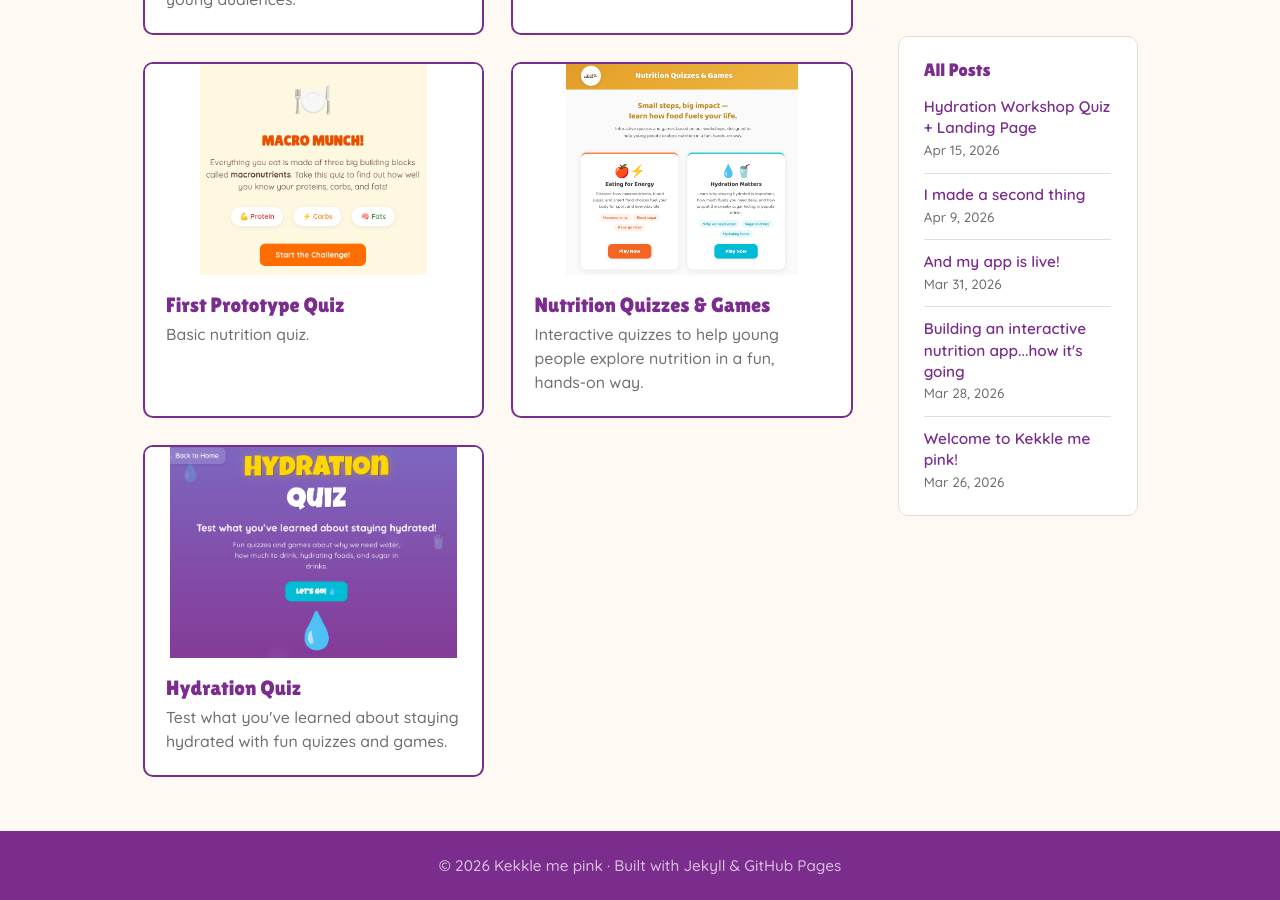
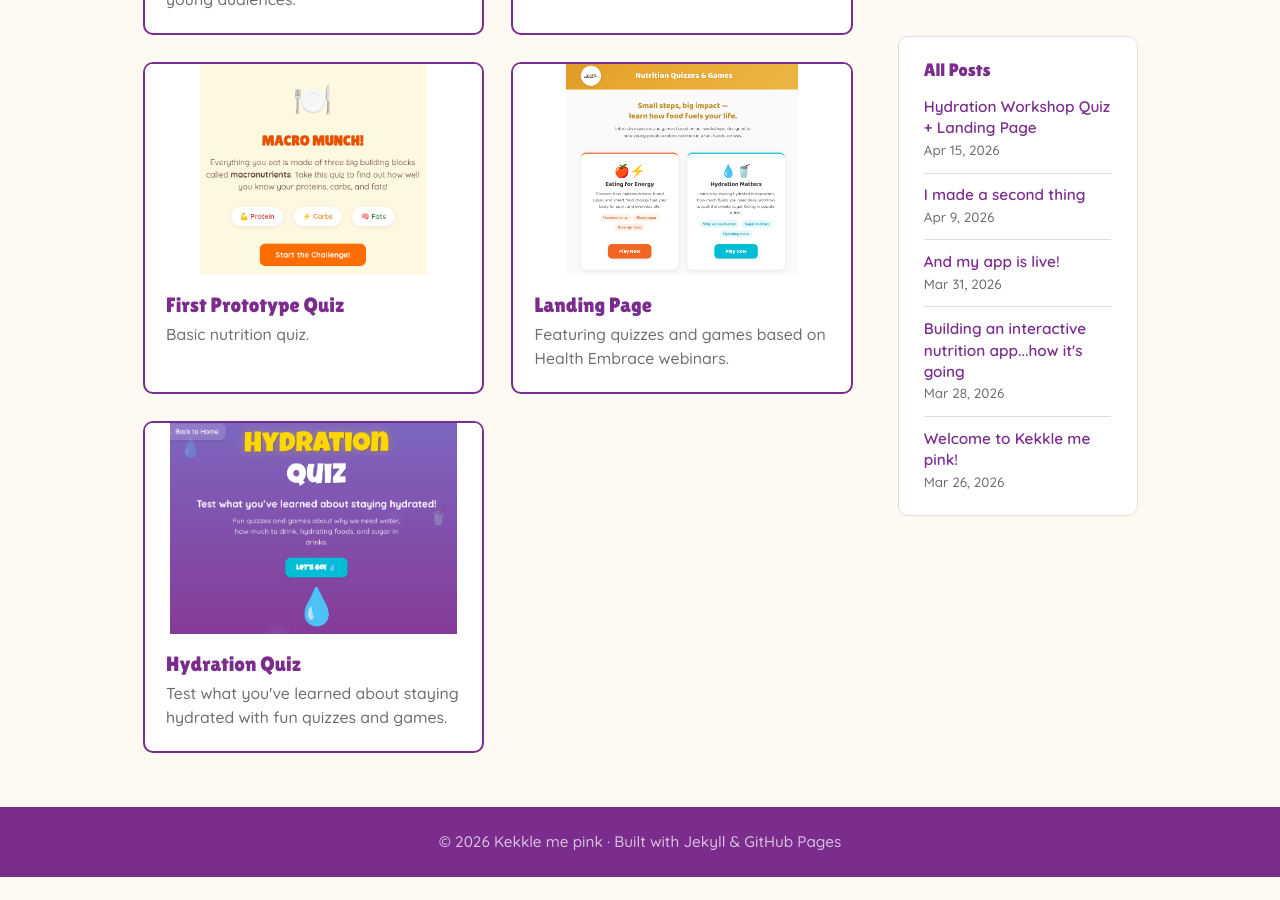
Before and after one commit to Kekkle/kekkles-korner, a Jekyll site: the page built from projects.html, in a window 1280 px wide and 900 px high, scrolled down 528 px. Built offline with Jekyll 4.4.1, drawn with Linux system fonts in a browser that asks for light colours; after the commit the page ends 1405 px from its top, so only the background shows below that.

Commit message:
Update Landing Page project title and description
Made-with: Cursor

```diff
--- a/_data/projects.yml
+++ b/_data/projects.yml
@@ -19,10 +19,10 @@
   image: "/Screenshots/PrototypeQuiz.png"
   description: "Basic nutrition quiz."
 
-- title: "Nutrition Quizzes & Games"
+- title: "Landing Page"
   url: "https://kekkle.github.io/eating-for-energy"
   image: "/assets/images/projects/nutrition-quizzes.png"
-  description: "Interactive quizzes to help young people explore nutrition in a fun, hands-on way."
+  description: "Featuring quizzes and games based on Health Embrace webinars."
 
 - title: "Hydration Quiz"
   url: "https://kekkle.github.io/eating-for-energy/hydration-quiz/"
```
